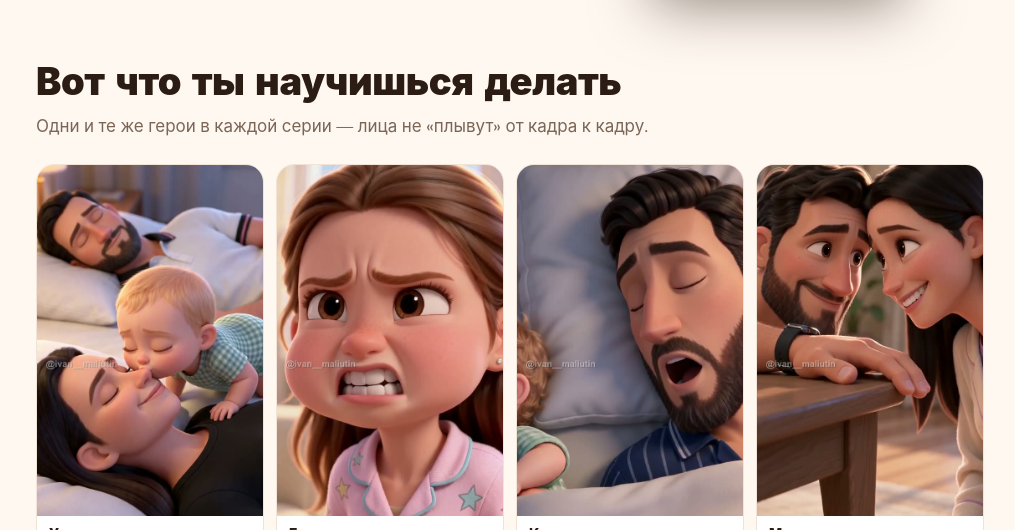
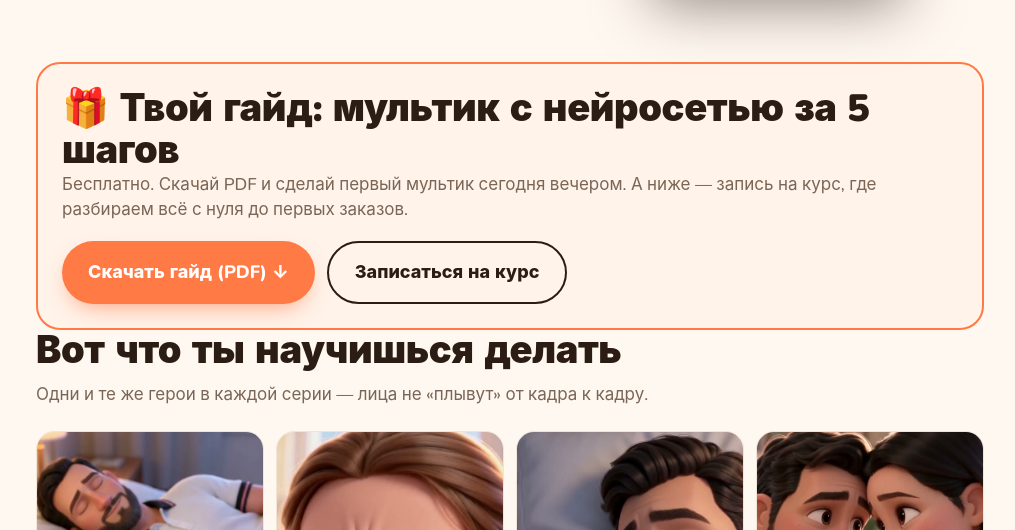
Before and after one commit to Defibotchenell/menu, a plain HTML site: page start/index.html in a window 1280 px wide. Shown: the part 591-1121 px from the top of the page, without its empty margins (130-1145 px from the left). Drawn offline with nearby package versions, Linux system fonts and the light colour scheme.

Commit message:
START: guide block + PDF

```diff
--- a/start/index.html
+++ b/start/index.html
@@ -125,6 +125,17 @@
   <div class="phone"><video src="hero.mp4" autoplay muted loop playsinline poster="poster.jpg"></video></div>
 </header>
 
+<section class="wrap" id="guide">
+  <div style="background:#fff3ea;border:2px solid var(--accent);border-radius:24px;padding:24px;">
+    <h2 style="margin-bottom:8px;">🎁 Твой гайд: мультик с нейросетью за 5 шагов</h2>
+    <p class="sub" style="margin-bottom:18px;">Бесплатно. Скачай PDF и сделай первый мультик сегодня вечером. А ниже — запись на курс, где разбираем всё с нуля до первых заказов.</p>
+    <div class="btns">
+      <a class="btn" href="guide.pdf" download="Мультик с нейросетью — 5 шагов.pdf">Скачать гайд (PDF) ↓</a>
+      <a class="btn ghost" href="#form">Записаться на курс</a>
+    </div>
+  </div>
+</section>
+
 <section class="wrap">
   <h2>Вот что ты научишься делать</h2>
   <p class="sub">Одни и те же герои в каждой серии — лица не «плывут» от кадра к кадру.</p>
```
Also changed, not shown: 1 other file.
